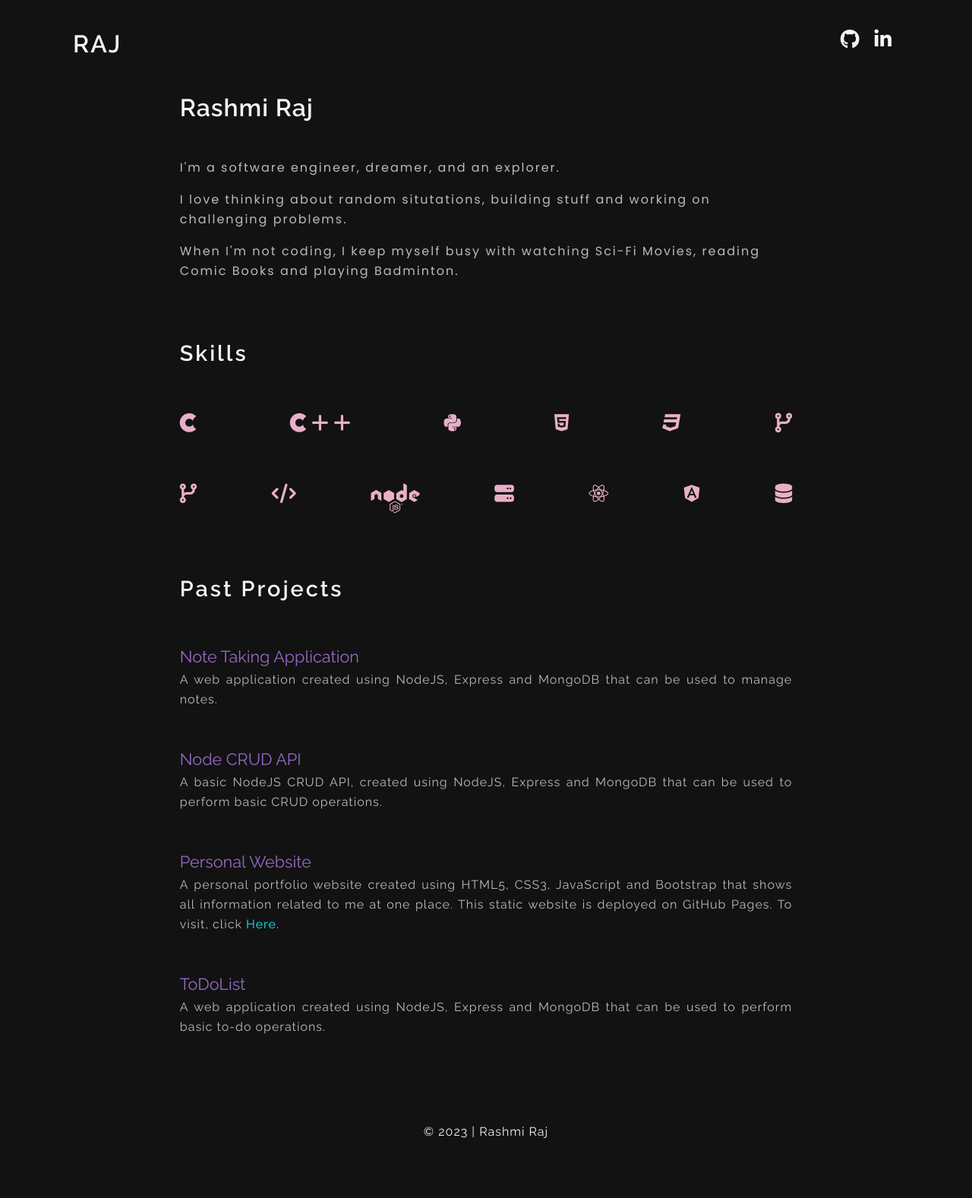
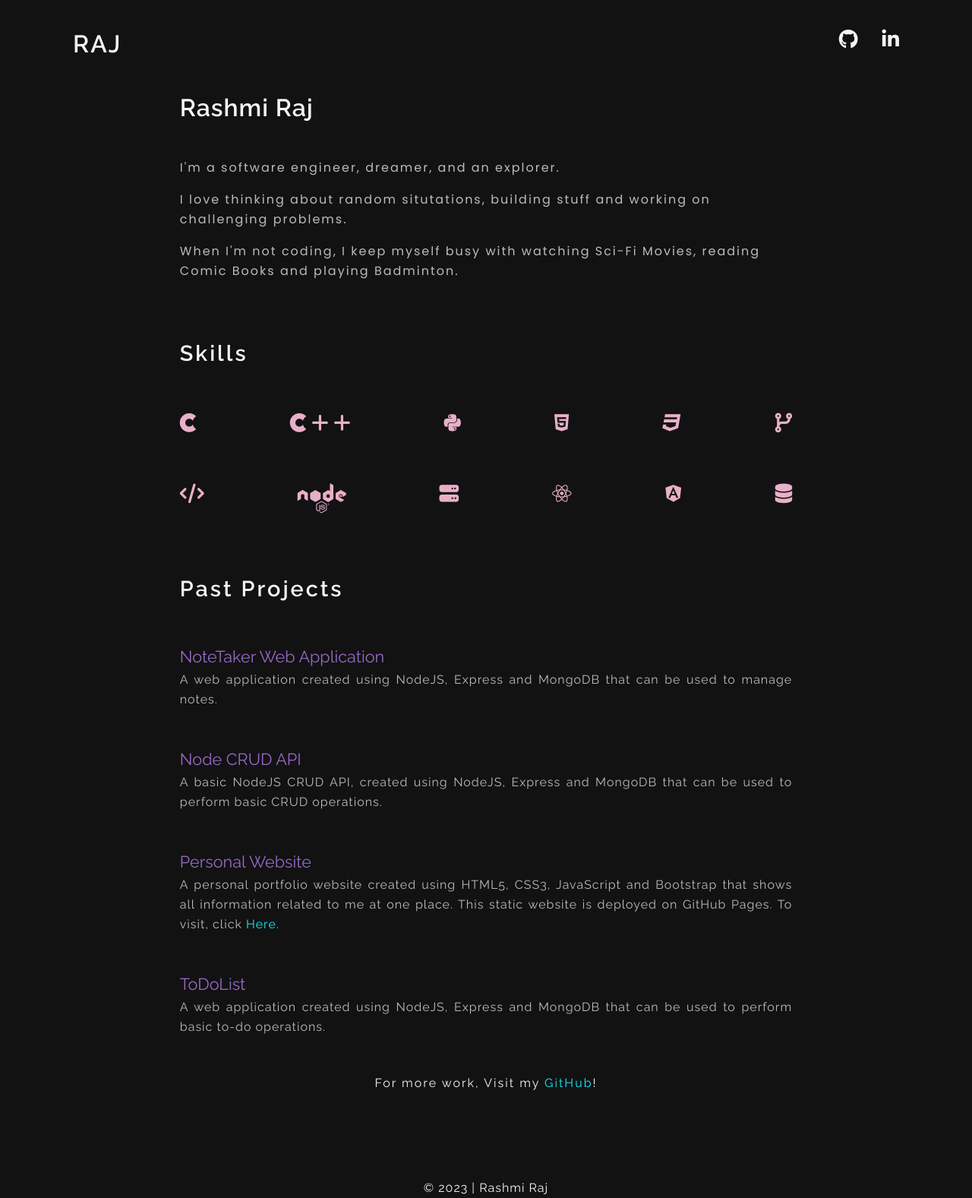
Before and after one commit to rashmiraj513/portfolio, a web app: file index.html in a window 1280 px wide. Shown: the whole page at 76% size. Before the commit the page ends 1498 px from the top, so only its background shows below. Run offline with its HTML, style and script files only (its server is not run), Linux system fonts and the light colour scheme; some libraries are stand-ins or nearby versions.

Commit message:
Adds GitHub Profile to Past Work Section

```diff
--- a/css/styles.css
+++ b/css/styles.css
@@ -77,7 +77,7 @@ body {
   font-size: 1.6rem;
   text-decoration: none;
   color: var(--color-gray-4);
-  margin: 0 10px;
+  margin-left: 2rem;
 }
 
 .social a:hover, #header #logo a:hover {
@@ -222,8 +222,14 @@ footer {
   margin-right: 2px !important;
 }
 
+.link-refer {
+  letter-spacing: 2px;
+  color: var(--color-gray-4);
+}
+
 .link-refer a {
   font-size: 16px;
+  text-decoration: none;
   color: var(--color-sky);
 }
 
@@ -265,3 +271,21 @@ footer {
     font-size: 0.8rem;
   }
 }
+
+@media(max-width: 375px) {
+
+  .link-refer, .link-refer a {
+    font-size: 14px;
+  }
+}
+
+@media(max-width: 335px) {
+
+  .project-title a {
+    font-size: 1rem;
+  }
+
+  .link-refer, .link-refer a {
+    font-size: 12px;
+  }
+}
--- a/index.html
+++ b/index.html
@@ -40,9 +40,9 @@
           </a>
         </div>
         <div class="social">
-          <a href="https://github.com/rashmiraj513"><i class="fa-brands fa-github"></i></a>
-          <a href="https://www.linkedin.com/in/rashmi-raj-62b6761b7/"><i class="fa-brands fa-linkedin-in"></i></a>
-          <!-- <a href="mailto:rashmiraj7877@gmail.com"><i class="fa-solid fa-envelope"></i></a> -->
+          <a href="https://github.com/rashmiraj513" target="_blank"><i class="fa-brands fa-github"></i></a>
+          <a href="https://www.linkedin.com/in/rashmi-raj-62b6761b7/" target="_blank"><i class="fa-brands fa-linkedin-in"></i></a>
+          <!-- <a href="mailto:rashmiraj7877@gmail.com" target="_blank"><i class="fa-solid fa-envelope"></i></a> -->
         </div>
       </div>
     </header>
@@ -92,7 +92,7 @@
             <div class="git"><abbr title="Git"><i class="fas fa-code-branch"></i></abbr></div>
           </div><br><br>
           <div class="iconholder">
-            <div class="git"><abbr title="Git"><i class="fas fa-code-branch"></i></abbr></div>
+            <!-- <div class="git"><abbr title="Git"><i class="fas fa-code-branch"></i></abbr></div> -->
             <!-- <div class="ml"><abbr title="Machine Learning"><span style="font-weight: bolder;">ML</span></abbr></div> -->
             <div class="webdev"><abbr title="Web Development"><i class="fas fa-code"></i></abbr></div>
             <div class="node"><abbr title="Node Js"><i class="fab fa-node fa-2x"></i></abbr></div>
@@ -110,9 +110,9 @@
         <h2 class="display-0">Past Projects</h2>
         <div class="project-item">
           <div class="project-title">
-            <a href="https://github.com/rashmiraj513/toDoList-homepage" target="_blank">Note Taking Application</a>
+            <a href="https://github.com/rashmiraj513/toDoList-homepage" target="_blank">NoteTaker Web Application</a>
             <div class="project-description">
-              <p>A web application created using NodeJS, Express and MongoDB that can be used to manage notes.</p>
+              <p class="link-refer">A web application created using NodeJS, Express and MongoDB that can be used to manage notes.</p>
             </div>
           </div>
         </div>
@@ -120,7 +120,7 @@
           <div class="project-title">
             <a href="https://github.com/rashmiraj513/nodejs-express-api" target="_blank">Node CRUD API</a>
             <div class="project-description">
-              <p>A basic NodeJS CRUD API, created using NodeJS, Express and MongoDB that can be used to perform basic CRUD operations.</p>
+              <p class="link-refer">A basic NodeJS CRUD API, created using NodeJS, Express and MongoDB that can be used to perform basic CRUD operations.</p>
             </div>
           </div>
         </div>
@@ -136,10 +136,11 @@
           <div class="project-title">
             <a href="https://github.com/rashmiraj513/toDoList" target="_blank">ToDoList</a>
             <div class="project-description">
-              <p>A web application created using NodeJS, Express and MongoDB that can be used to perform basic to-do operations.</p>
+              <p class="link-refer">A web application created using NodeJS, Express and MongoDB that can be used to perform basic to-do operations.</p>
             </div>
           </div>
         </div>
+        <p class="link-refer center">For more work, Visit my <a href="https://github.com/rashmiraj513?tab=repositories" target="_blank">GitHub</a>!</p>
       </div>
     </section>
 
```
